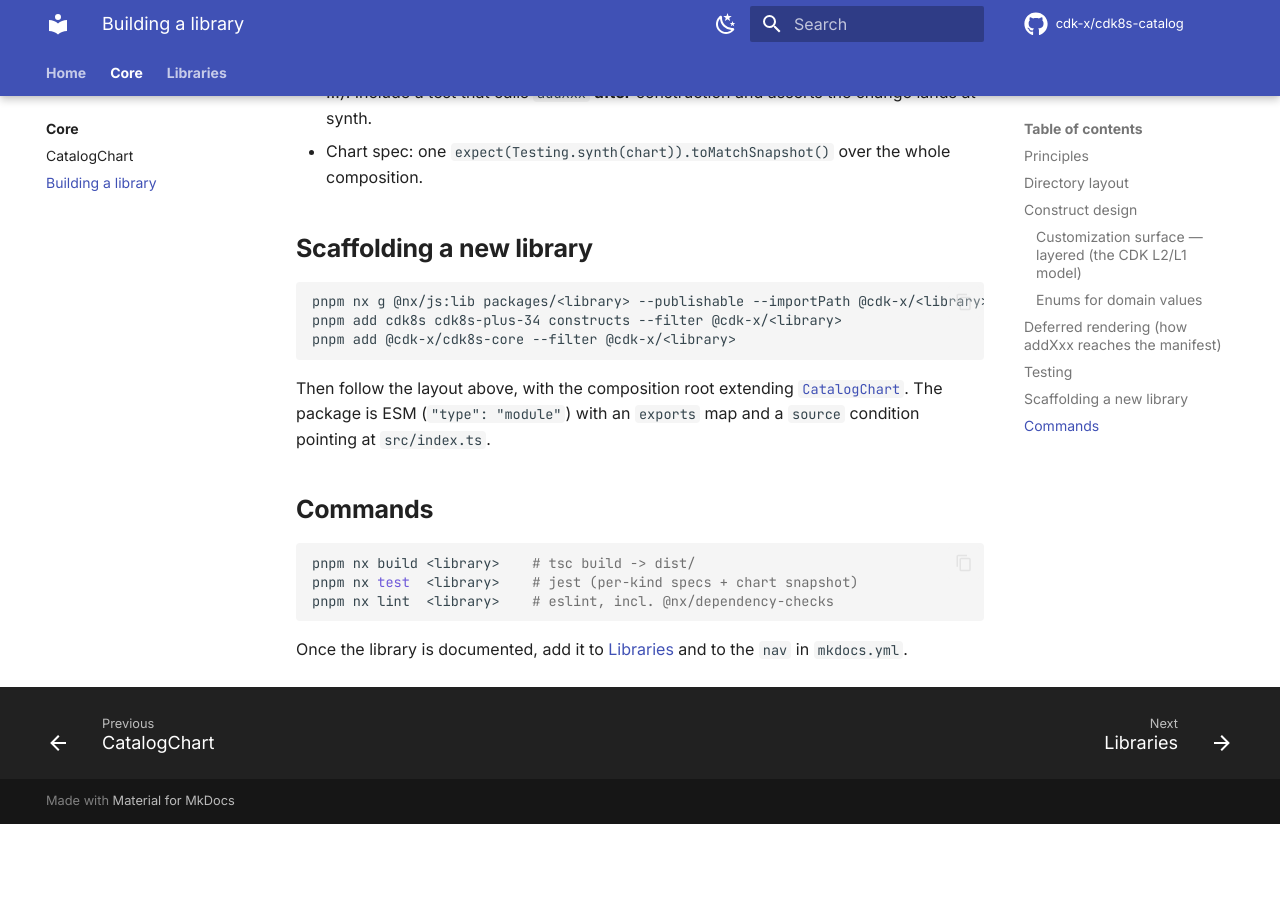
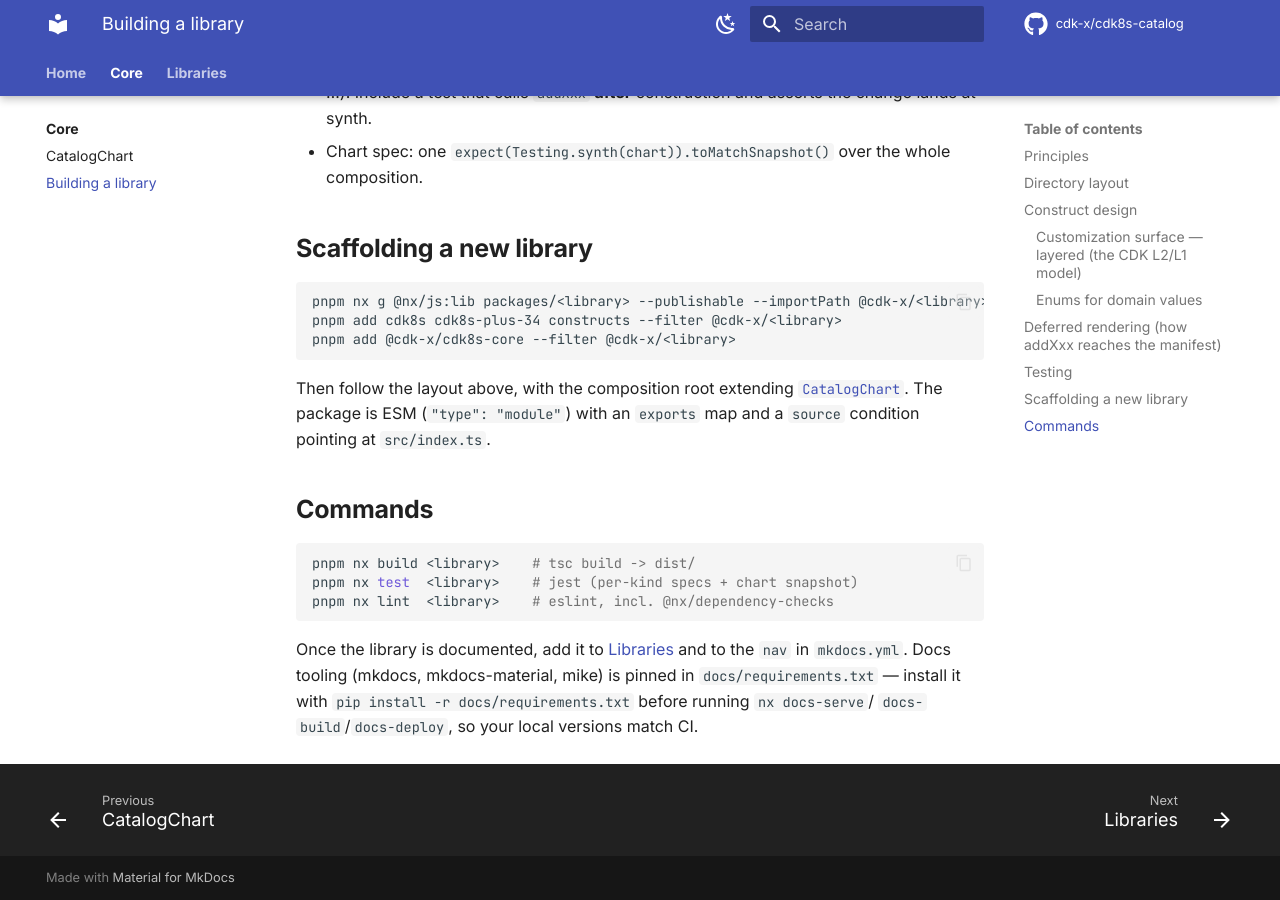
Before and after one commit to cdk-x/cdk8s-catalog, an MkDocs documentation site: the page built from docs/core/building-a-library.md, in a window 1280 px wide and 900 px high, scrolled down 3230 px. Built offline with MkDocs 1.6.1 and Material for MkDocs 9.7.7, drawn with Linux system fonts in a browser that asks for light colours; comment, search, counter and statistics services are not loaded; before the commit the page ends 4054 px from its top, so only the background shows below that.

Commit message:
docs: document docs-deploy automation and local pip setup
Explains the new workflow's two entry points, the projects input's
short-name format (deliberately different from release.yml's own
@cdk-x/... convention - an easy point of confusion otherwise), and why
the workflow needs to fix branch detection and fetch gh-pages before
running the existing docs tooling.

````diff
--- a/docs/core/building-a-library.md
+++ b/docs/core/building-a-library.md
@@ -168,4 +168,7 @@ pnpm nx lint  <library>    # eslint, incl. @nx/dependency-checks
 ```
 
 Once the library is documented, add it to [Libraries](../libraries/index.md)
-and to the `nav` in `mkdocs.yml`.
+and to the `nav` in `mkdocs.yml`. Docs tooling (mkdocs, mkdocs-material, mike)
+is pinned in `docs/requirements.txt` — install it with
+`pip install -r docs/requirements.txt` before running `nx docs-serve`/
+`docs-build`/`docs-deploy`, so your local versions match CI.
````
Also changed, not shown: notes/docs-deploy-runbook.md (added, +54 -0 lines).
